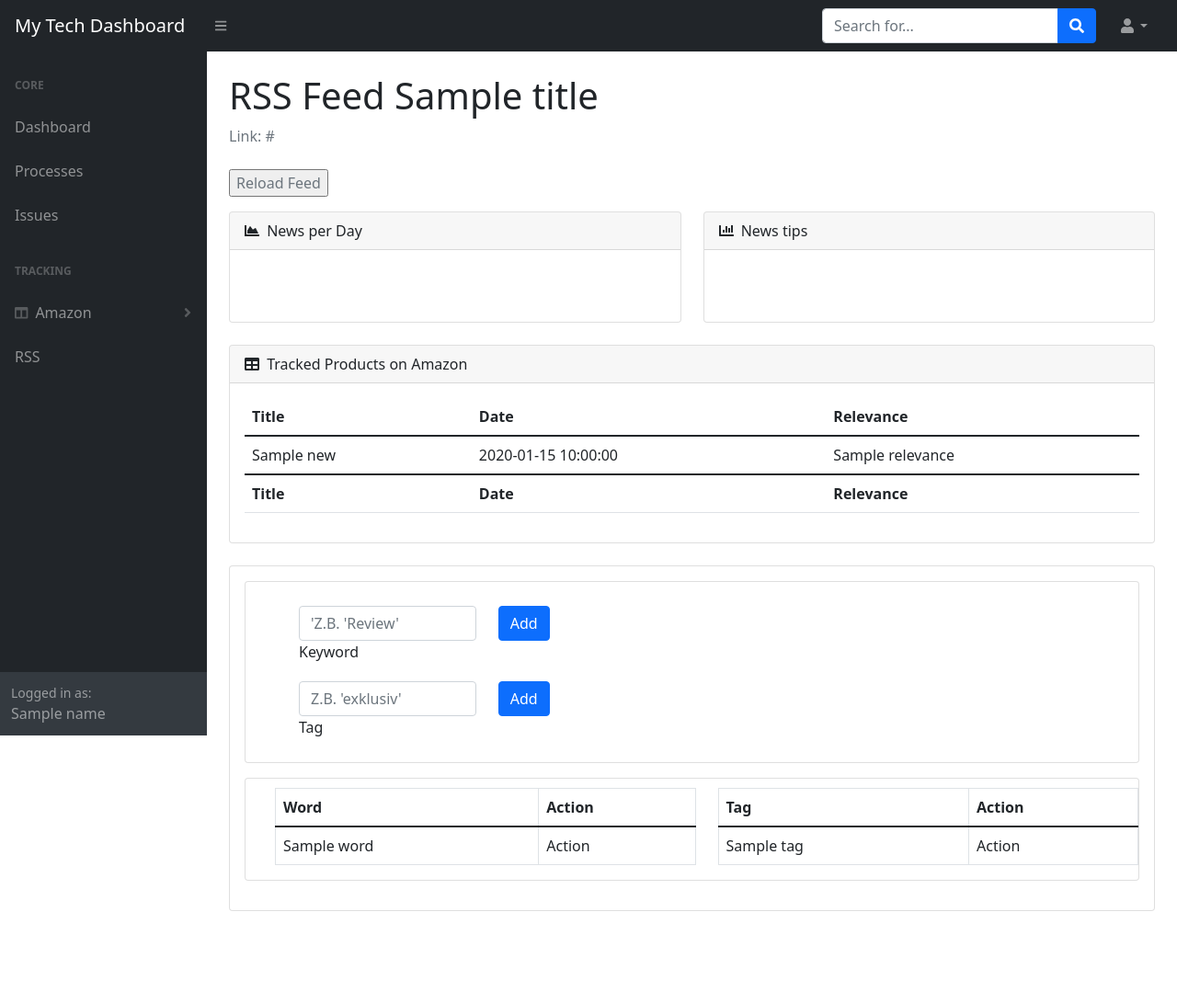
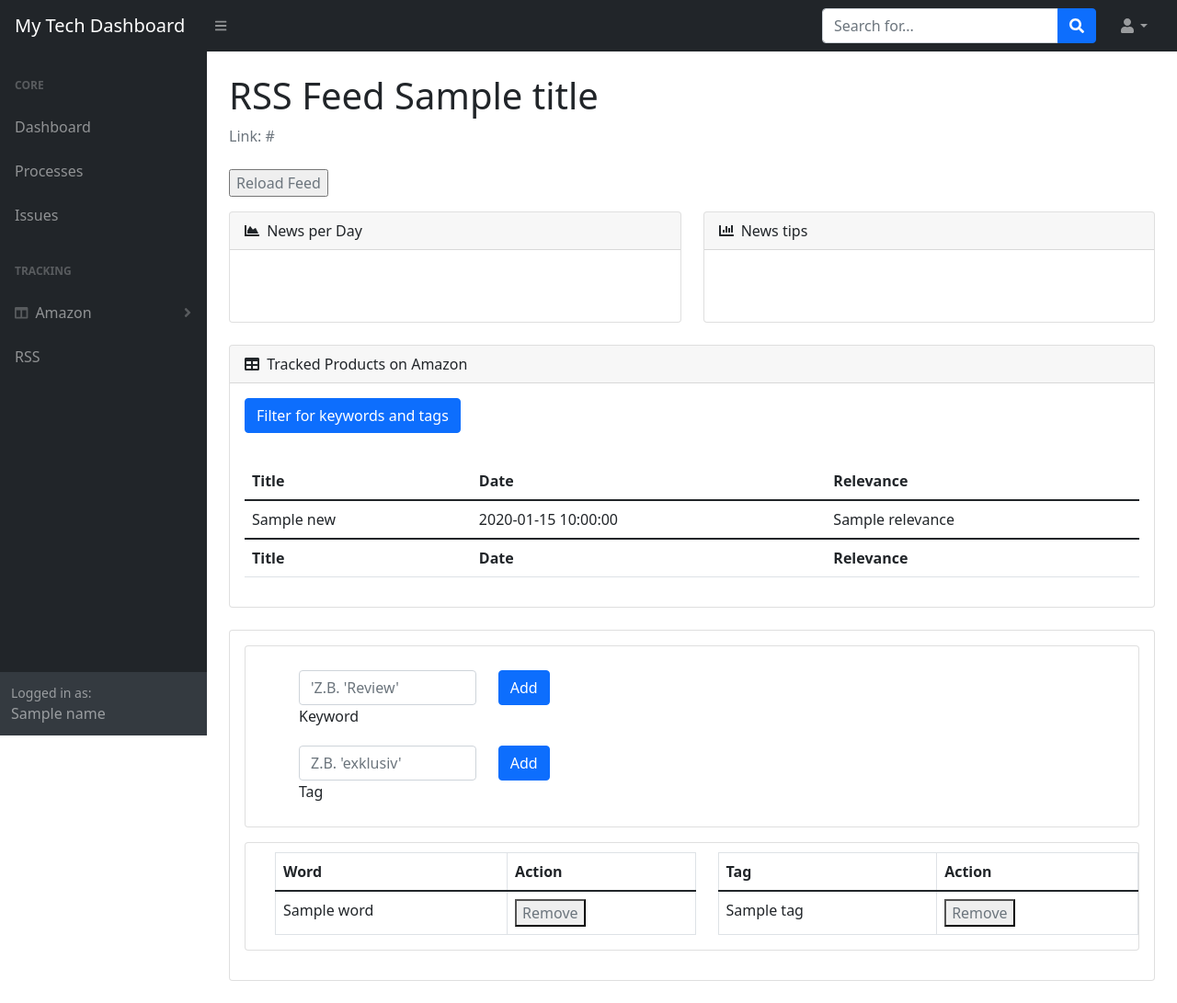
Before and after one commit to cowolff/Telegram_Tech_News, a Flask app: template templates/rss-specific.html in a window 1280 px wide. Shown: the whole page at 92% size. Before the commit the page ends 991 px from the top, so only its background shows below. Run offline with Flask 2, Linux system fonts and the light colour scheme; the template is opened without the code that fills it: most values are stand-ins (such as "Sample title", 1, 10 or a date in 2020); some libraries are stand-ins or nearby versions.

Commit message:
Introduce Keyword and tag filtering
Created the necessary functions and endpoints to add keyword and tag filters. Note: If both keyword and tag filters exist, one of both have to be true for the news to be labeled as relevant.

```diff
--- a/RSS_Feed.py
+++ b/RSS_Feed.py
@@ -52,47 +52,43 @@ def rss_process(api_key):
             thread = threading.Thread(target=process_news, daemon=True, args=(api_key,))
             thread.start()
 
-def determine_send(link, entry):
-    keyword_matches = []
-    tag_matches = []
+def determine_send(title, tags, feed_id, data: Data):
 
-    #if link[2][0] == '' and link[1][0] == '':
-    #    return True
-    return False
-    if hasattr(entry, 'tags') and link[1][0] != '':
-        tag_matches = [i for i in link[1] if i in [x.term for x in entry.tags]]
-    if link[2][0] != '':
-        keyword_matches = [i for i in link[2] if i in str(entry.title)]
+    keywords = data.get_rss_keywords(feed_id)
+    keywords = [word["word"].lower() for word in keywords]
+    feed_tags = data.get_rss_tags(feed_id)
+    feed_tags = [tag["tag"].lower() for tag in feed_tags]
 
-    if len(keyword_matches) > 0 and link[1][0] == '':
-        return True
+    if any(word in title for word in keywords) or len(keywords) == 0:
+        pass
+    else:
+        return False
 
-    if len(tag_matches) > 0 and link[2][0] == '':
-        return True
+    if any(tag in tags for tag in feed_tags) or len(tags) == 0:
+        pass
+    else:
+        return False
 
-    if link[1][0] != '' and len(tag_matches) > 0 and link[2][0] != '' and len(keyword_matches) > 0:
-        return True
-
-    return False
+    return True
 
 def process_news(api_key):
     data = Data()
     news_links = data.get_RSS_Feeds()
-    print(news_links)
     for link in news_links:
         news_content = data.get_RSS_News(link["link"], link["title"])
         news_content = [x["title"] for x in news_content]
         NewsFeed = feedparser.parse(link["link"])
         for entry in NewsFeed.entries:
-            if str(entry.title).replace("'", "") not in news_content:
+            title = str(entry.title).replace("'", "")
+            if title not in news_content:
                 try:
-                    tags = ' '.join(str(e.term) for e in entry.tags)
+                    tags = ' '.join(str(e.term).lower() for e in entry.tags)
                     tags = tags.replace("'", "")
                 except:
                     tags = "None"
                 print(tags)
-                id = data.add_RSS_News(link["link"], str(entry.title).replace("'", ""), tags, time.time(), -1)
-                if determine_send(link, entry):
+                id = data.add_RSS_News(link["link"], title, tags, time.time(), -1)
+                if determine_send(title, tags, link["feedId"], data):
                     print(entry.title)
                     send_message_to_chats(entry.title + "\n\n" + entry.summary + "\n\n" + str(entry.link), data.get_chats(), api_key, id, "RSS")
 
--- a/app.py
+++ b/app.py
@@ -11,7 +11,7 @@ import threading
 from Amazon import start, check_single_price
 import time
 from ProcessManager import ProcessManager
-from RSS_Feed import process_news
+from RSS_Feed import process_news, determine_send
 from datetime import datetime
 import csv
 
@@ -217,36 +217,51 @@ def getRSSspecific(feedId):
         name = sessions[ips.index(request.remote_addr)]["username"]
 
         if request.method == 'GET':
-            return getRSSSpecificPage(feedId, data, name)
+            return getRSSSpecificPage(feedId, data, name, False)
 
         if request.method == 'POST':
             if request.form.get('Reload-Button') == "Reload Feed":
                 title, link = data.get_RSS_Link_Title(feedId)
                 process_news(api)
-                return getRSSSpecificPage(feedId, data, name)
+                return getRSSSpecificPage(feedId, data, name, False)
+
+            if request.form.get('filterNews') == "Filter for keywords and tags":
+                return getRSSSpecificPage(feedId, data, name, True)
 
             if request.form.get('keywordAddButton') == "Add":
                 keyword = request.form.get('keywordAddField')
                 if keyword != "":
                     data.add_rss_keyword(feedId, keyword)
-                    return getRSSSpecificPage(feedId, data, name)
+                    return getRSSSpecificPage(feedId, data, name, False)
+
+            if request.form.get('removeTag'):
+                tag = request.form.get('removeTag')
+                data.remove_rss_tag(feedId, tag)
+                return getRSSSpecificPage(feedId, data, name, False)
+
+            if request.form.get('removeKeyword'):
+                keyword = request.form.get('removeKeyword').lower()
+                data.remove_rss_keyword(feedId, keyword)
+                return getRSSSpecificPage(feedId, data, name, False)
 
             if request.form.get('tagAddButton') == "Add":
-                tag = request.form.get('tagAddField')
+                tag = request.form.get('tagAddField').lower()
                 if tag != "":
                     data.add_rss_tag(feedId, tag)
-                    return getRSSSpecificPage(feedId, data, name)
+                    return getRSSSpecificPage(feedId, data, name, False)
 
             else:
-                return getRSSSpecificPage(feedId, data, name)
+                return getRSSSpecificPage(feedId, data, name, False)
     else:
         redirect(url_for("getLogin"))
 
-def getRSSSpecificPage(feedId, data, name):
+def getRSSSpecificPage(feedId, data, name, filter: bool):
     link, title = data.get_RSS_Link_Title(feedId)
     newsfeed = data.get_RSS_News(link, title)
     keywords = data.get_rss_keywords(feedId)
     tags = data.get_rss_tags(feedId)
+    if filter:
+        newsfeed = [x for x in newsfeed if determine_send(x["title"], x["tags"], feedId, data)]
     newsfeed = [{"title":x["title"], "tags":x["tags"], "timestamp":datetime.fromtimestamp(float(x["timestamp"])).strftime("%d/%m/%Y, %H:%M:%S"), "name":x["name"], "relevance":x["relevance"]} for x in newsfeed]
     return render_template('rss-specific.html', newsfeed=newsfeed, name=name, title=title, link=link, id=feedId, keywords=keywords, tags=tags)
 
--- a/templates/rss-specific.html
+++ b/templates/rss-specific.html
@@ -160,6 +160,10 @@
                                 Tracked Products on Amazon
                             </div>
                             <div class="card-body">
+                                <input class="btn btn-primary" name="filterNews" type="submit"
+                                                        value="Filter for keywords and tags"></input>
+                            </div>
+                            <div class="card-body">
                                 <table id="datatablesSimple" class="table" style="width:100%">
                                     <thead>
                                         <tr>
@@ -233,7 +237,8 @@
                                                 {% for keyword in keywords %}
                                                 <tr>
                                                     <td>{{ keyword.word }}</td>
-                                                    <td>Action</td>
+                                                    <td><button class="breadcrumb-item active" type="submit" value={{ keyword.word }}
+                                                        name="removeKeyword">Remove</button></td>
                                                 </tr>
                                                 {% endfor %}
                                             </tbody>
@@ -251,7 +256,8 @@
                                                 {% for tag in tags %}
                                                 <tr>
                                                     <td>{{ tag.tag }}</td>
-                                                    <td>Action</td>
+                                                    <td><button class="breadcrumb-item active" type="submit" value={{ tag.tag }}
+                                                        name="removeTag">Remove</button></td>
                                                 </tr>
                                                 {% endfor %}
                                             </tbody>
```
Also changed, not shown: Database.py (+14 -2 lines).
